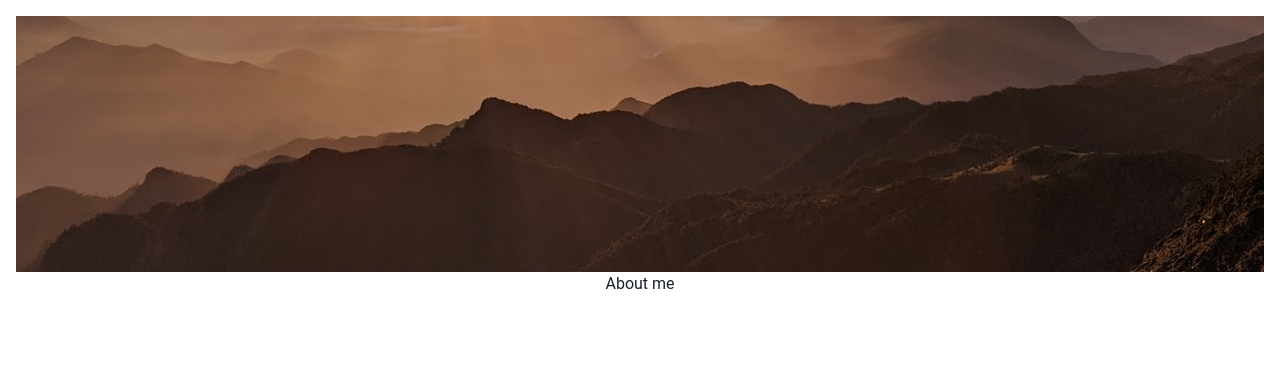
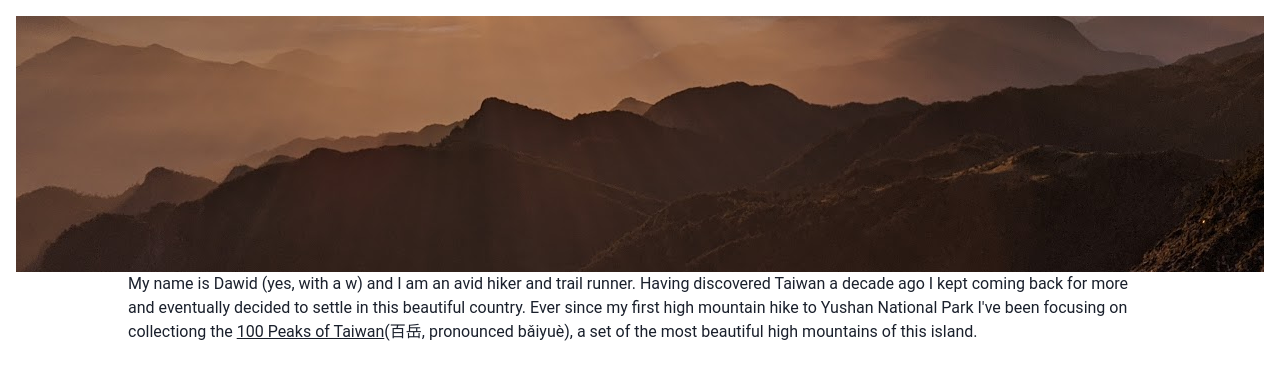
Before and after one commit to DawidJanczak/DawidJanczak.github.io, a Jekyll site: the page built from about.html, in a window 1280 px wide. Shown: the top 380 px of the page. Built offline with Jekyll 4.4.1, drawn with Linux system fonts in a browser that asks for light colours.

Commit message:
Start on about page

```diff
--- a/about.html
+++ b/about.html
@@ -3,4 +3,7 @@ layout: default
 title: About
 ---
 
-About me
+My name is Dawid (yes, with a w) and I am an avid hiker and trail runner. Having discovered Taiwan a decade ago I kept coming back for
+more and eventually decided to settle in this beautiful country. Ever since my first high mountain hike to Yushan National Park I've been
+focusing on collectiong the <a href="https://en.wikipedia.org/wiki/100_Peaks_of_Taiwan" class="underline">100 Peaks of Taiwan</a>(百岳, pronounced bǎiyuè),
+a set of the most beautiful high mountains of this island.
```
